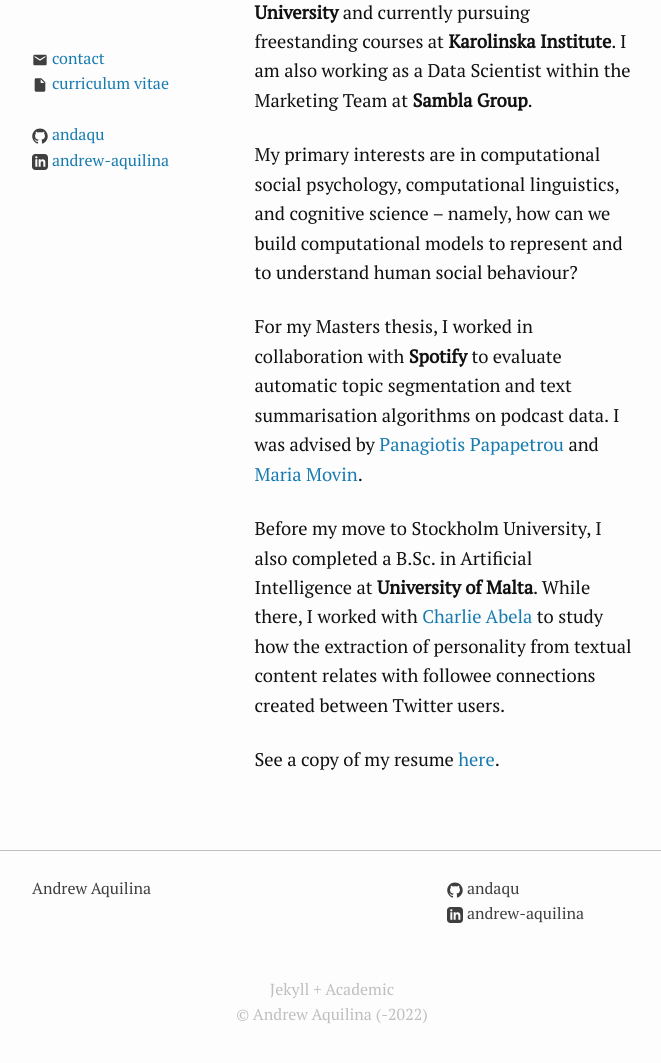
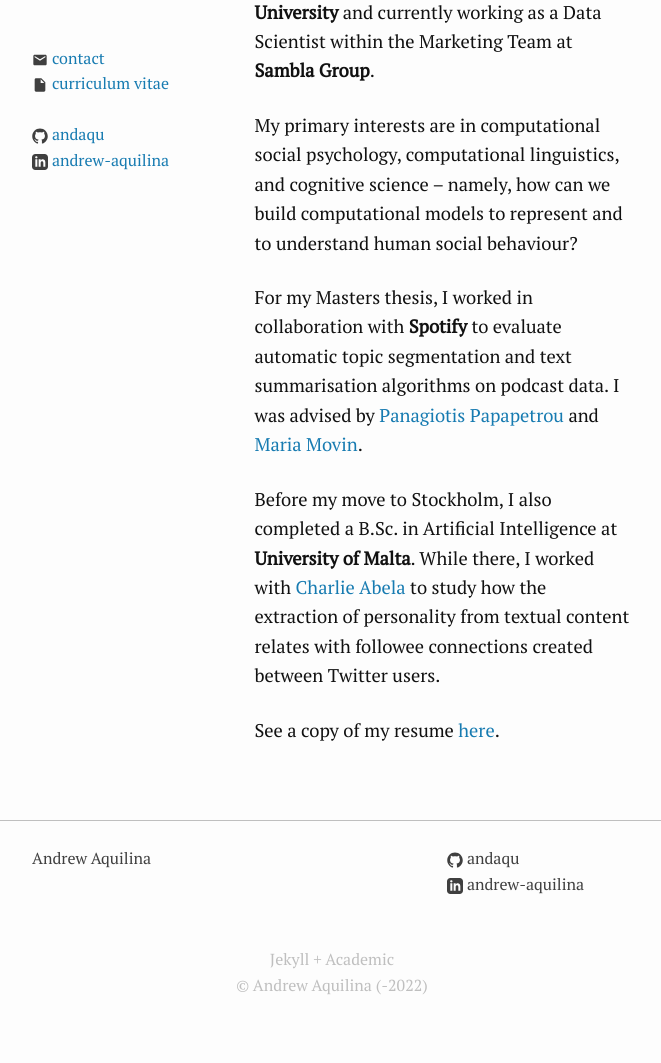
Before and after one commit to andaqu/andaqu.github.io, a Jekyll site: the page built from index.md, in a window 1280 px wide, cut to the strip 288-1366 px from the top of the page. Shown: the top 1063 px of the strip, without its empty margins (308-969 px from the left). Built offline with Jekyll 4.4.1, drawn with Linux system fonts in a browser that asks for light colours.

Commit message:
Update index.md

```diff
--- a/index.md
+++ b/index.md
@@ -9,12 +9,12 @@
     title: Andrew Aquilina
 ---
 
-Hello! I have recently graduated with a M.Sc. in Artificial Intelligence from **Stockholm University** and currently pursuing freestanding courses at **Karolinska Institute**.  I am also working as a Data Scientist within the Marketing Team at **Sambla Group**.
+Hello! I have recently graduated with a M.Sc. in Artificial Intelligence from **Stockholm University** and currently working as a Data Scientist within the Marketing Team at **Sambla Group**.
 
 My primary interests are in computational social psychology, computational linguistics, and cognitive science -- namely, how can we build computational models to represent and to understand human social behaviour?
 
 For my Masters thesis, I worked in collaboration with **Spotify** to evaluate automatic topic segmentation and text summarisation algorithms on podcast data. I was advised by [Panagiotis Papapetrou](https://www.su.se/english/profiles/ppapa-1.194080) and [Maria Movin](https://se.linkedin.com/in/mariamovin).
 
-Before my move to Stockholm University, I also completed a B.Sc. in Artificial Intelligence at **University of Malta**. While there, I worked with [Charlie Abela](https://www.um.edu.mt/profile/charlieabela) to study how the extraction of personality from textual content relates with followee connections created between Twitter users.
+Before my move to Stockholm, I also completed a B.Sc. in Artificial Intelligence at **University of Malta**. While there, I worked with [Charlie Abela](https://www.um.edu.mt/profile/charlieabela) to study how the extraction of personality from textual content relates with followee connections created between Twitter users.
 
 See a copy of my resume [here](assets/pdf/Resume.pdf).
```
